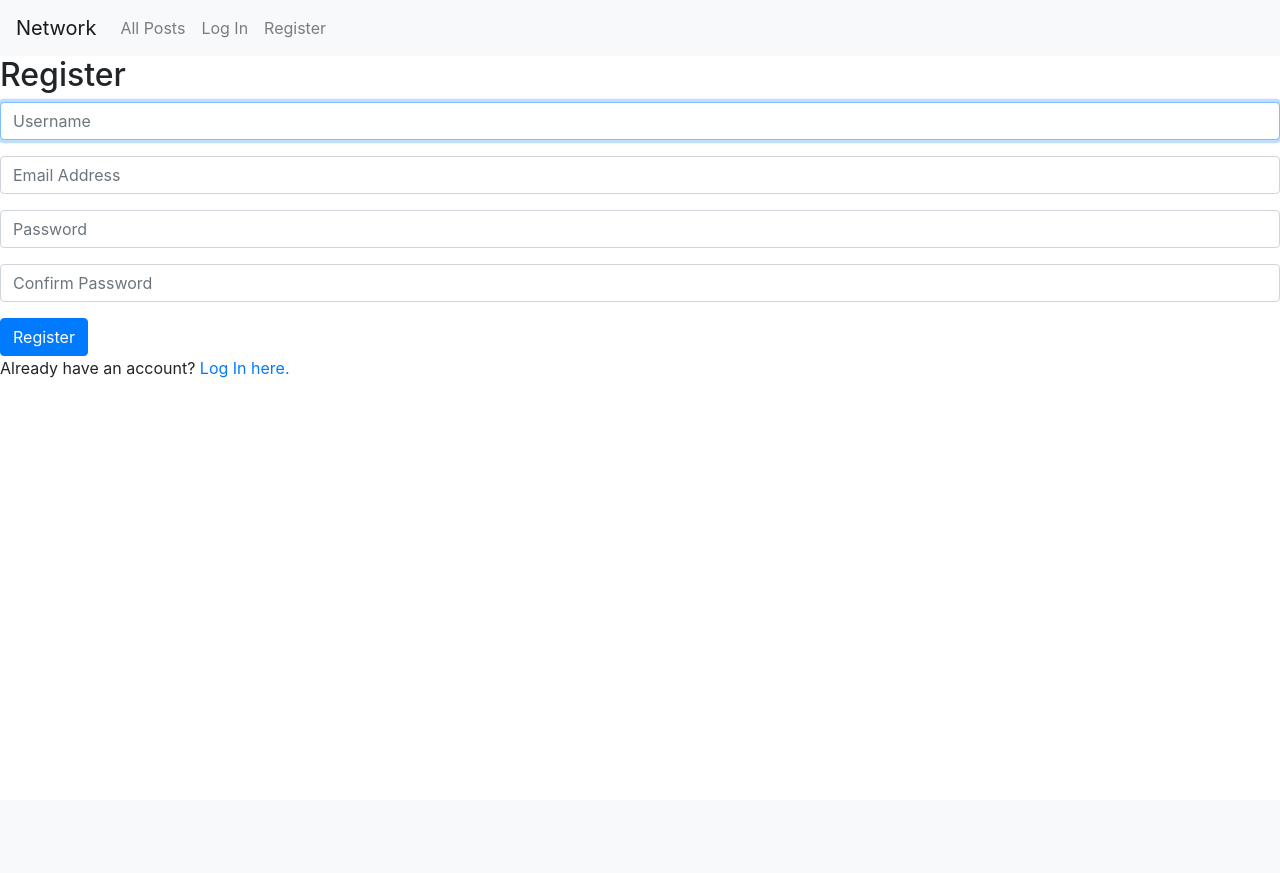
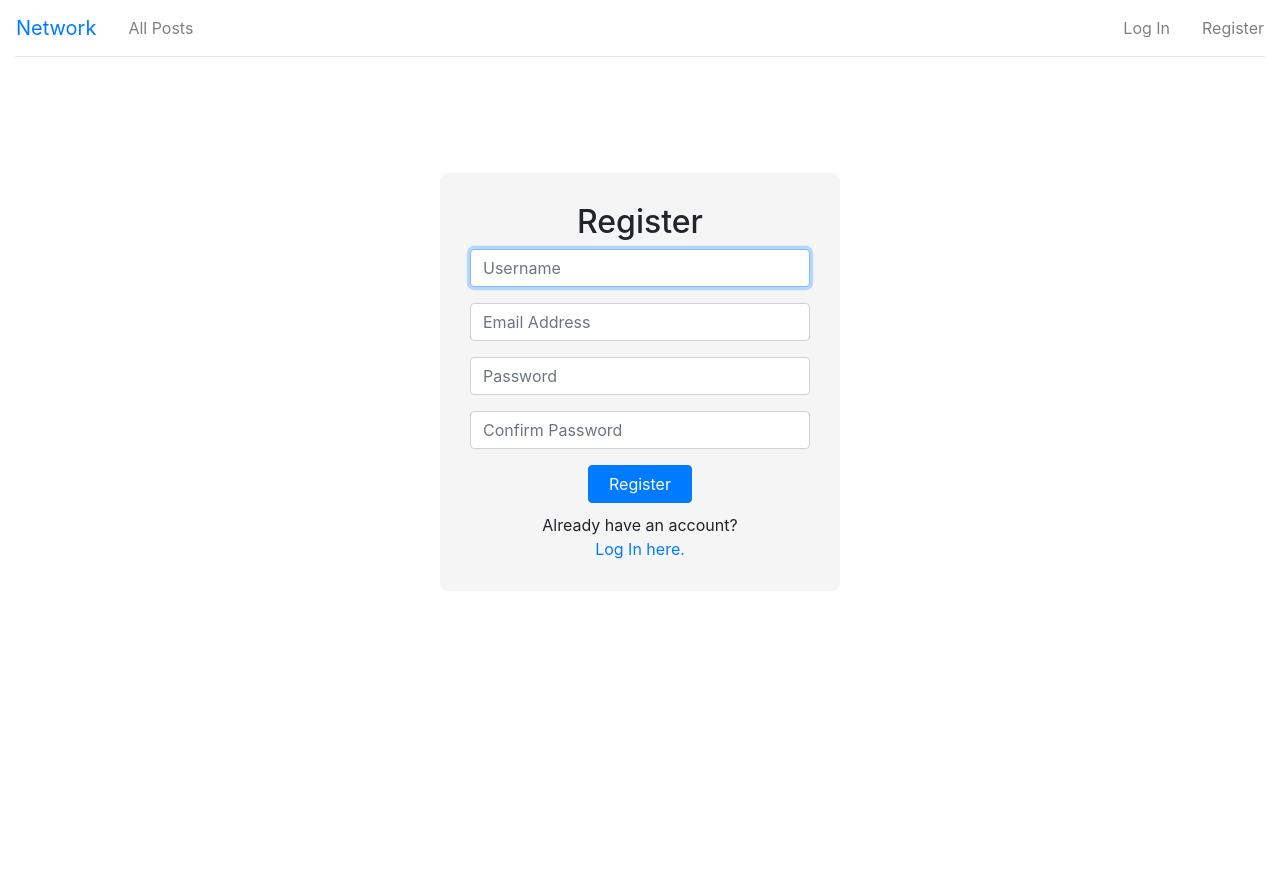
Before and after one commit to hecz34/Network, a Django app: page /register in a window 1280 px wide. Before the commit the page ends 378 px from the top, so only its background shows below. Run offline with Django 3.2, Linux system fonts and the light colour scheme; some libraries are stand-ins or nearby versions.

Commit message:
Add extra checks to register view and update navbar, login and register design

```diff
--- a/network/static/network/styles.css
+++ b/network/static/network/styles.css
@@ -0,0 +1,57 @@
+.navbar .nav-link {
+  color: #808080;
+}
+.navbar .nav-link:hover {
+  color: #007bff;
+}
+.navbar .left-side-nav {
+  display: flex;
+}
+.navbar .right-side-nav {
+  display: flex;
+}
+.navbar .right-side-nav .username, .navbar .right-side-nav .register {
+  padding: 8px 0 8px 16px;
+}
+
+hr {
+  margin: 0 15px 16px 15px;
+}
+
+.login-wrapper {
+  display: flex;
+  justify-content: center;
+  align-items: flex-start;
+  height: 100vh;
+  padding-top: 100px;
+}
+.login-wrapper .login-container {
+  background-color: #f5f5f5;
+  border-radius: 8px;
+  max-width: 400px;
+  width: 100%;
+  padding: 30px;
+}
+.login-wrapper .login-container h2 {
+  text-align: center;
+}
+.login-wrapper .login-container .error-msg {
+  text-align: center;
+  margin-bottom: 8px;
+}
+.login-wrapper .login-container .login-register-btn {
+  display: flex;
+  justify-content: center;
+  margin-bottom: 10px;
+}
+.login-wrapper .login-container .login-register-btn .btn {
+  padding: 6px 20px;
+}
+.login-wrapper .login-container .login-register-msg {
+  display: flex;
+  flex-direction: column;
+  align-items: center;
+}
+.login-wrapper .login-container .login-register-msg a:hover {
+  text-decoration: none;
+}/*# sourceMappingURL=styles.css.map */
--- /dev/null
+++ b/network/static/network/styles.scss
@@ -0,0 +1,61 @@
+$blue: #007bff;
+$gray: #808080;
+$light-gray: #f5f5f5;
+
+.navbar {
+    .nav-link {
+        color: $gray;
+        &:hover {
+            color: $blue;
+        }
+    }
+    .left-side-nav {
+        display: flex;
+    }
+    .right-side-nav {
+        display: flex;
+        .username, .register {
+            padding: 8px 0 8px 16px;
+        }
+    }
+}
+hr {
+    margin: 0 15px 16px 15px;
+}
+.login-wrapper {
+    display: flex;
+    justify-content: center;
+    align-items: flex-start;
+    height: 100vh;
+    padding-top: 100px;
+    .login-container {
+        background-color: $light-gray;
+        border-radius: 8px;
+        max-width: 400px;
+        width: 100%;
+        padding: 30px;
+        h2 {
+            text-align: center;
+        }
+        .error-msg {
+            text-align: center;
+            margin-bottom: 8px;
+        }
+        .login-register-btn {
+            display: flex;
+            justify-content: center;
+            margin-bottom: 10px;
+            .btn {
+                padding: 6px 20px;
+            }
+        }
+        .login-register-msg {
+            display: flex;
+            flex-direction: column;
+            align-items: center;
+            a:hover {
+                text-decoration: none;
+            }
+        }
+    }
+}
--- a/network/templates/network/layout.html
+++ b/network/templates/network/layout.html
@@ -4,19 +4,47 @@
 <html lang="en">
   <head>
     <title>{% block title %}Social Network{% endblock %}</title>
-        <link rel="stylesheet" href="https://stackpath.bootstrapcdn.com/bootstrap/4.4.1/css/bootstrap.min.css" integrity="sha384-Vkoo8x4CGsO3+Hhxv8T/Q5PaXtkKtu6ug5TOeNV6gBiFeWPGFN9MuhOf23Q9Ifjh" crossorigin="anonymous">
-        <link href="{% static 'network/styles.css' %}" rel="stylesheet">
+    <link
+      rel="stylesheet"
+      href="https://stackpath.bootstrapcdn.com/bootstrap/4.4.1/css/bootstrap.min.css"
+      integrity="sha384-Vkoo8x4CGsO3+Hhxv8T/Q5PaXtkKtu6ug5TOeNV6gBiFeWPGFN9MuhOf23Q9Ifjh"
+      crossorigin="anonymous"
+    />
+    <link href="{% static 'network/styles.css' %}" rel="stylesheet" />
   </head>
   <body>
+    <nav class="navbar">
+      <div class="left-side-nav">
+        <a class="navbar-brand" href="#">Network</a>
+        <a class="nav-link" href="{% url 'index' %}">All Posts</a>
+        {% if user.is_authenticated %}
+        <a class="nav-link" href="#">Following</a>
+        {% endif %}
+      </div>
+      <div class="right-side-nav">
+        {% if user.is_authenticated %}
+        <a class="nav-link" href="{% url 'logout' %}">Log Out</a>
+        <a class="nav-link username" href="#"
+          ><strong>{{ user.username }}</strong></a
+        >
+        {% else %}
+        <a class="nav-link" href="{% url 'login' %}">Log In</a>
+        <a class="nav-link register" href="{% url 'register' %}">Register</a>
+        {% endif %}
+      </div>
+    </nav>
+    <hr />
 
-        <nav class="navbar navbar-expand-lg navbar-light bg-light">
+    <!-- <nav class="navbar navbar-expand-lg navbar-light bg-light">
       <a class="navbar-brand" href="#">Network</a>
 
       <div>
         <ul class="navbar-nav mr-auto">
           {% if user.is_authenticated %}
           <li class="nav-item">
-                        <a class="nav-link" href="#"><strong>{{ user.username }}</strong></a>
+            <a class="nav-link" href="#"
+              ><strong>{{ user.username }}</strong></a
+            >
           </li>
           {% endif %}
           <li class="nav-item">
@@ -39,11 +67,8 @@
           {% endif %}
         </ul>
       </div>
-          </nav>
+    </nav> -->
 
-        <div class="body">
-            {% block body %}
-            {% endblock %}
-        </div>
+    <div class="body">{% block body %} {% endblock %}</div>
   </body>
 </html>
--- a/network/templates/network/register.html
+++ b/network/templates/network/register.html
@@ -1,30 +1,58 @@
-{% extends "network/layout.html" %}
+{% extends "network/layout.html" %} {% block body %}
 
-{% block body %}
-
+<div class="login-wrapper">
+  <div class="login-container">
     <h2>Register</h2>
 
     {% if message %}
-        <div>{{ message }}</div>
+    <div class="error-msg">{{ message }}</div>
     {% endif %}
 
     <form action="{% url 'register' %}" method="post">
       {% csrf_token %}
       <div class="form-group">
-            <input class="form-control" autofocus type="text" name="username" placeholder="Username">
+        <input
+          class="form-control"
+          autofocus
+          type="text"
+          name="username"
+          placeholder="Username"
+        />
       </div>
       <div class="form-group">
-            <input class="form-control" type="email" name="email" placeholder="Email Address">
+        <input
+          class="form-control"
+          type="email"
+          name="email"
+          placeholder="Email Address"
+        />
       </div>
       <div class="form-group">
-            <input class="form-control" type="password" name="password" placeholder="Password">
+        <input
+          class="form-control"
+          type="password"
+          name="password"
+          placeholder="Password"
+        />
       </div>
       <div class="form-group">
-            <input class="form-control" type="password" name="confirmation" placeholder="Confirm Password">
+        <input
+          class="form-control"
+          type="password"
+          name="confirmation"
+          placeholder="Confirm Password"
+        />
       </div>
-        <input class="btn btn-primary" type="submit" value="Register">
+      <div class="login-register-btn">
+        <input class="btn btn-primary" type="submit" value="Register" />
+      </div>
     </form>
 
-    Already have an account? <a href="{% url 'login' %}">Log In here.</a>
+    <div class="login-register-msg">
+      Already have an account?
+      <a href="{% url 'login' %}">Log In here.</a>
+    </div>
+  </div>
+</div>
 
 {% endblock %}
--- a/network/views.py
+++ b/network/views.py
@@ -24,9 +24,11 @@ def login_view(request):
             login(request, user)
             return HttpResponseRedirect(reverse("index"))
         else:
-            return render(request, "network/login.html", {
-                "message": "Invalid username and/or password."
-            })
+            return render(
+                request,
+                "network/login.html",
+                {"message": "Invalid username and/or password."},
+            )
     else:
         return render(request, "network/login.html")
 
@@ -40,23 +42,31 @@ def register(request):
     if request.method == "POST":
         username = request.POST["username"]
         email = request.POST["email"]
+        if not username or not email:
+            return render(
+                request,
+                "network/register.html",
+                {"message": "Username or email can not be empty."},
+            )
 
         # Ensure password matches confirmation
         password = request.POST["password"]
         confirmation = request.POST["confirmation"]
-        if password != confirmation:
-            return render(request, "network/register.html", {
-                "message": "Passwords must match."
-            })
+        if password != confirmation or not password:
+            return render(
+                request,
+                "network/register.html",
+                {"message": "Password can not be empty and Passwords must match."},
+            )
 
         # Attempt to create new user
         try:
             user = User.objects.create_user(username, email, password)
             user.save()
         except IntegrityError:
-            return render(request, "network/register.html", {
-                "message": "Username already taken."
-            })
+            return render(
+                request, "network/register.html", {"message": "Username already taken."}
+            )
         login(request, user)
         return HttpResponseRedirect(reverse("index"))
     else:
```
Also changed, not shown: network/templates/network/login.html (+31 -13 lines), 1 other file. Lines whose indentation alone changed are shown as unchanged.
